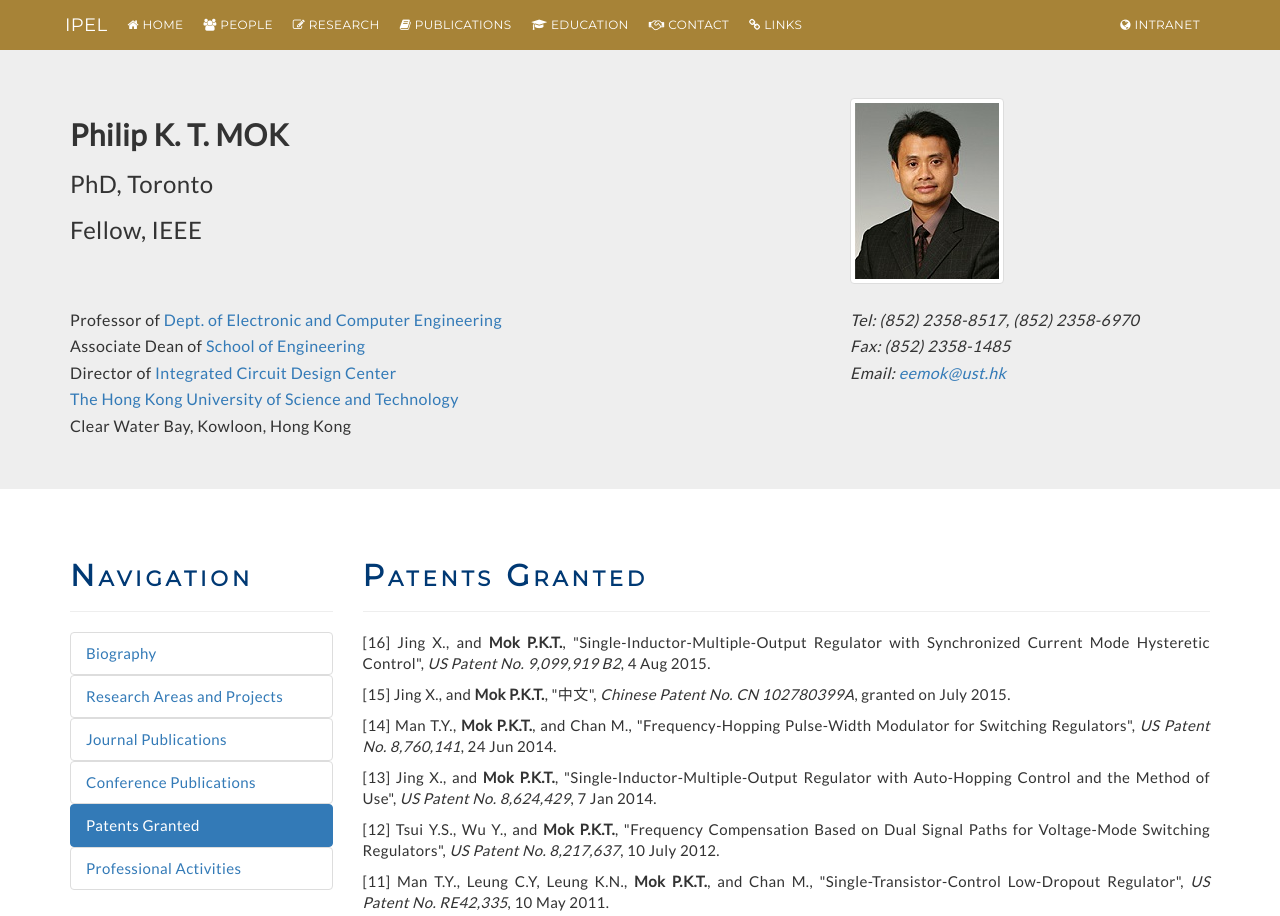
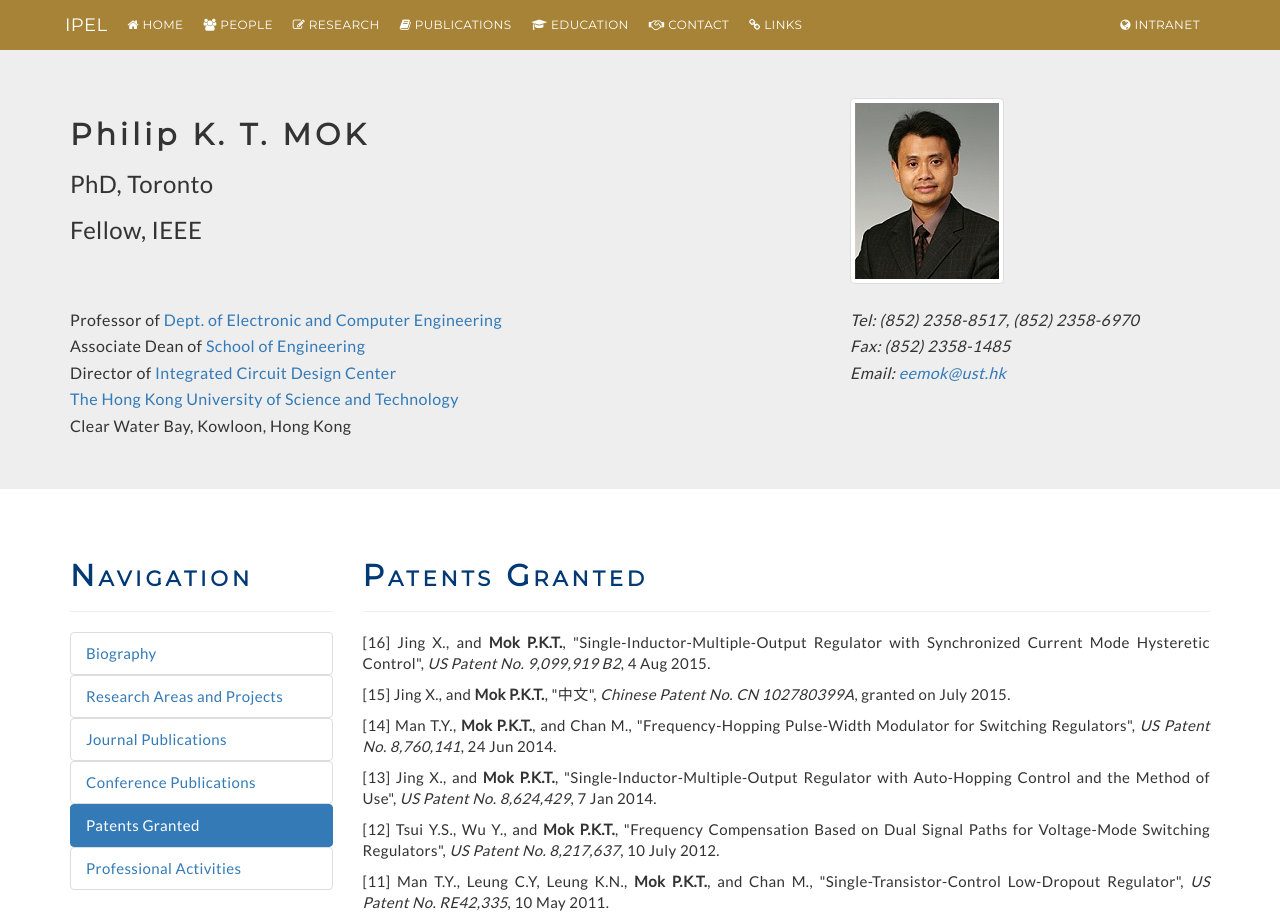
Before and after one commit to bojackchen/eemok, a plain HTML site: page patent.html in a window 1280 px wide. Shown: the top 916 px of the page. Drawn offline with Linux system fonts and the light colour scheme.

Commit message:
change jumbotron h2 style

```diff
--- a/css/main.css
+++ b/css/main.css
@@ -3,6 +3,11 @@ body {
   line-height: 1.4;
   letter-spacing: 0.4px;
   text-align: justify;
+}
+
+.jumbotron h2 {
+  font-family: Montserrat, "Microsoft YaHei UI Light", sans-serif;
+  letter-spacing: 4px;
 }
 
 .jumbotron p {
@@ -16,8 +21,8 @@ body {
 }
 
 paperaward {
-    color: #A78337;
-    font-weight: bold;
+  color: #A78337;
+  font-weight: bold;
 }
 
 .list-group a {
```
